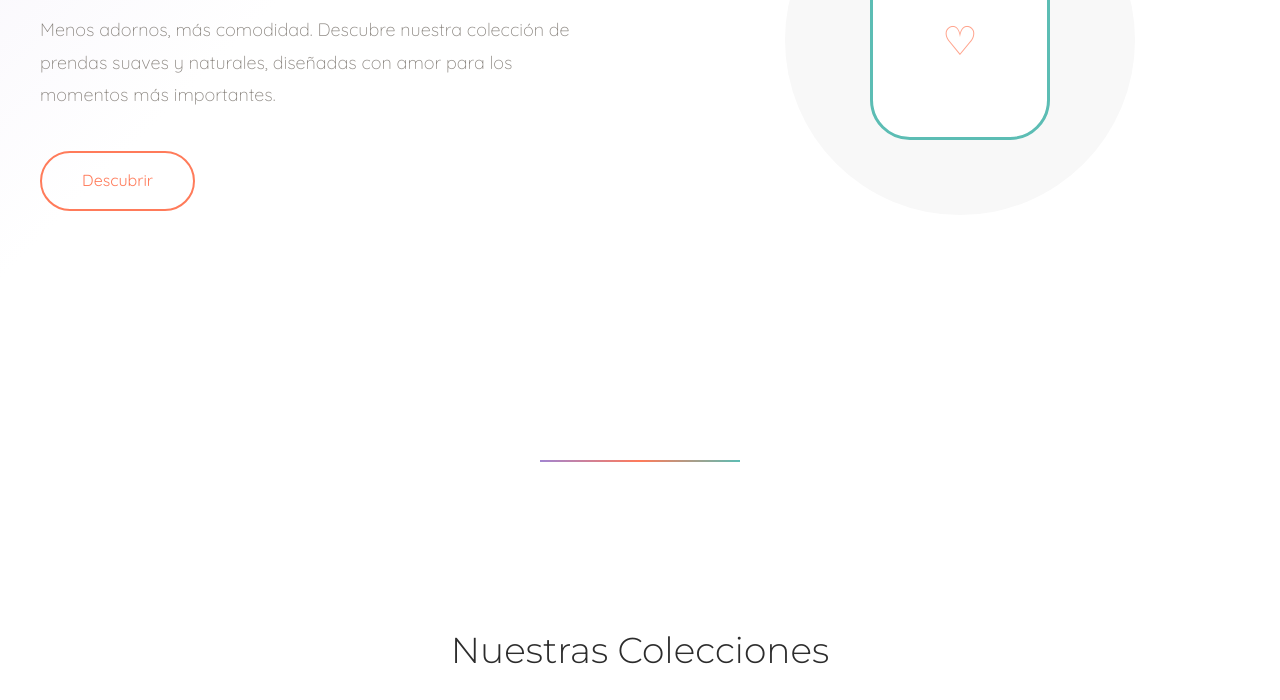
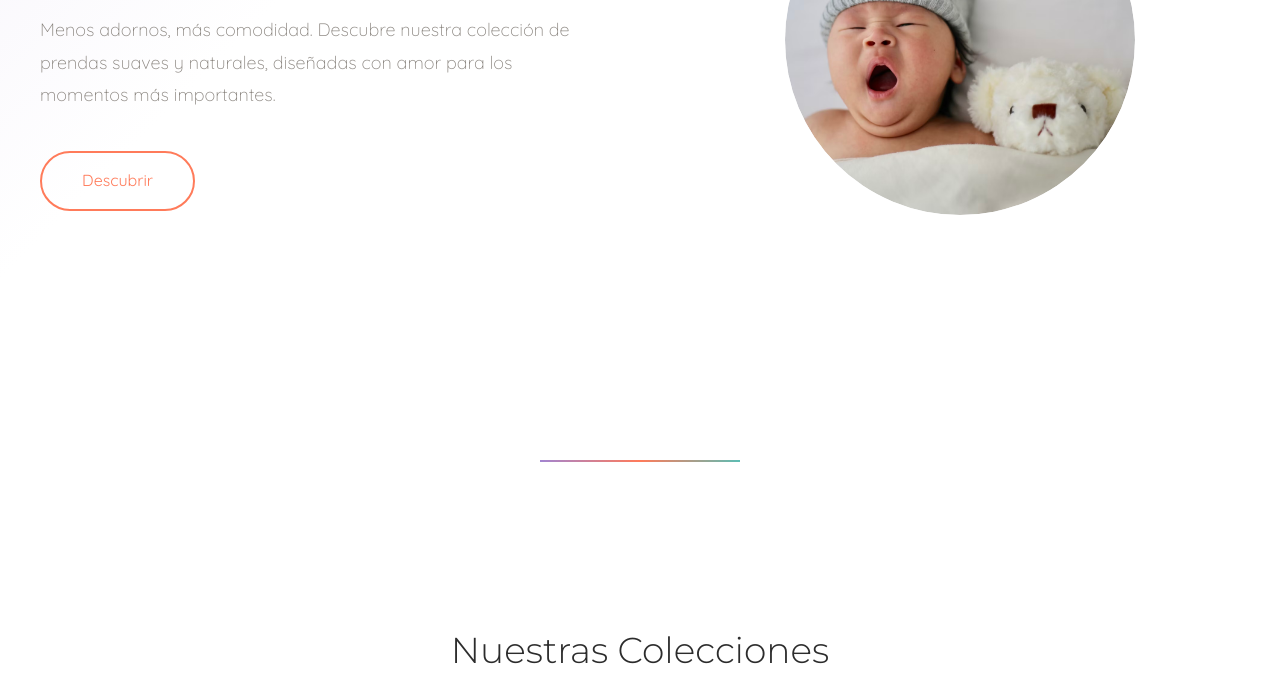
Before and after one commit to mmaquera/happy-baby-style-web, a plain HTML site: page index.html in a window 1280 px wide. Shown: the part 400-1100 px from the top of the page. Drawn offline with Linux system fonts and the light colour scheme.

Commit message:
feat: Agregar imagen hero y optimizaciones visuales
- Agregada nueva imagen hero (ic_first_image.jpg)
- Mejoras en el diseño visual del sitio web
- Optimizaciones en el contenido y estructura HTML

```diff
--- a/index.html
+++ b/index.html
@@ -1218,7 +1218,22 @@
             </div>
             <div class="hero-image">
                 <div class="baby-illustration">
-                    <div class="baby-onesie"></div>
+                    <img
+                        src="./imgs/ic_first_image.jpg"
+                        alt="Bebé feliz con ropa cómoda"
+                        class="hero-baby-img"
+                        style="
+                            width: 100%;
+                            height: 100%;
+                            object-fit: cover;
+                            border-radius: 50%;
+                            display: block;
+                            position: absolute;
+                            top: 0;
+                            left: 0;
+                            z-index: 0;
+                        "
+                    >
                 </div>
             </div>
         </div>
```
Also changed, not shown: imgs/ic_first_image.jpg (added).
